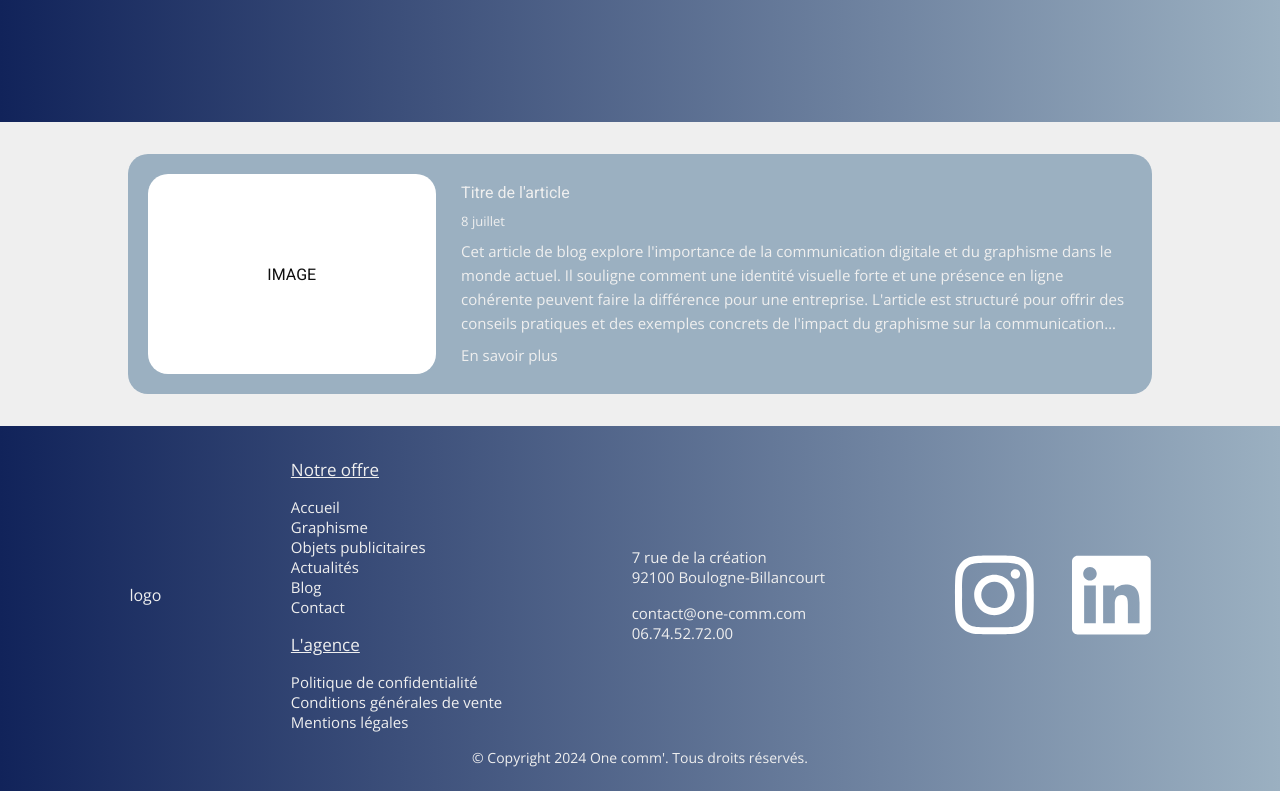
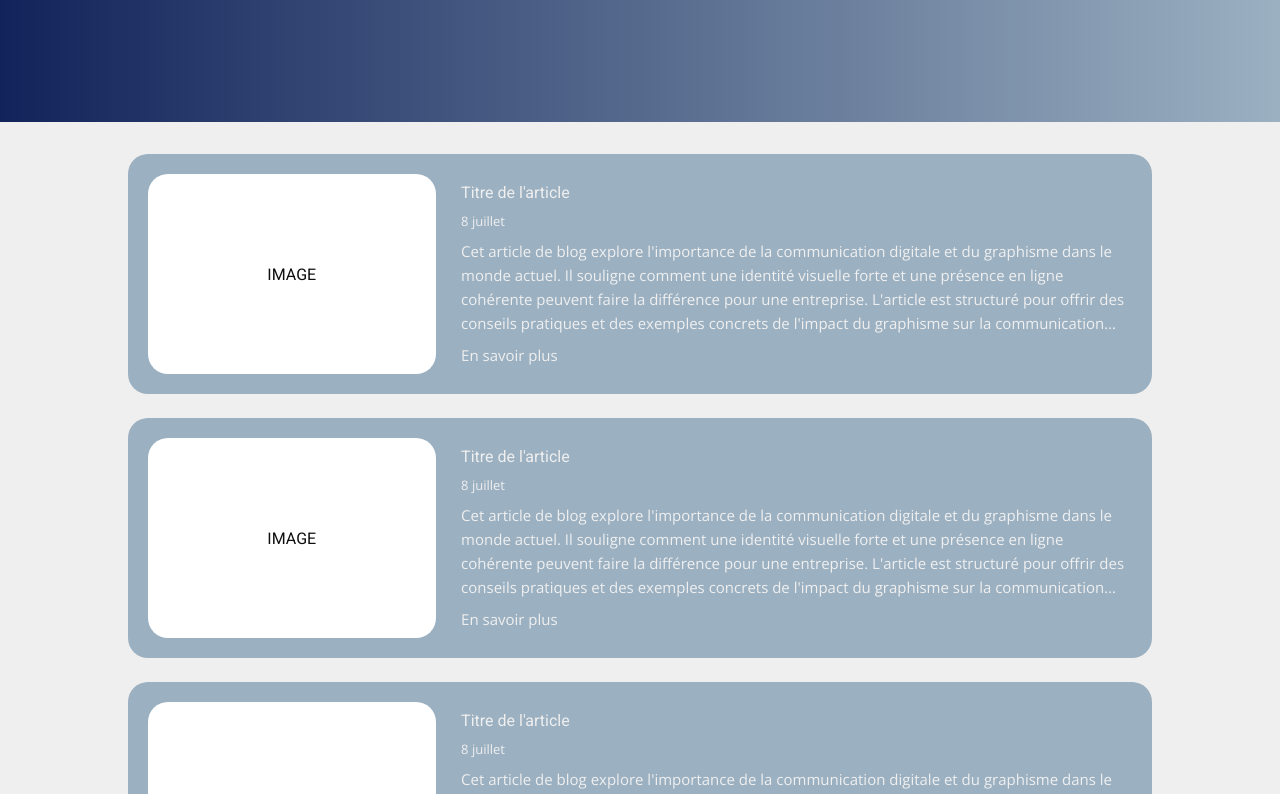
Before and after one commit to Scharlyopitz/One-comm, a React (Vite) app: page /blog in a window 1280 px wide. Shown: the part 280-1074 px from the top of the page. Built offline with nearby package versions, Linux system fonts and the light colour scheme.

Commit message:
Changement liste component

```diff
--- a/src/components/Liste/Liste.jsx
+++ b/src/components/Liste/Liste.jsx
@@ -1,6 +1,5 @@
 export default function Liste({ title, date, description }) {
   return (
-    <div className="listesContainer">
     <div className="liste">
       <div className="listeImg">IMAGE</div>
       <div className="listeTxt">
@@ -10,6 +9,5 @@ export default function Liste({ title, date, description }) {
         <button>En savoir plus</button>
       </div>
     </div>
-    </div>
   );
 }
--- a/src/pages/Blog.jsx
+++ b/src/pages/Blog.jsx
@@ -5,11 +5,28 @@ export default function Blog() {
   return (
     <main>
       <MiniSectionTxt title="Explorez notre blog." />
-      <Liste
-        title="Titre de l'article"
-        date="8 juillet"
-        description="Cet article de blog explore l'importance de la communication digitale et du graphisme dans le monde actuel. Il souligne comment une identité visuelle forte et une présence en ligne cohérente peuvent faire la différence pour une entreprise. L'article est structuré pour offrir des conseils pratiques et des exemples concrets de l'impact du graphisme sur la communication digitale."
-      />
+      <div className="listesContainer">
+        <Liste
+          title="Titre de l'article"
+          date="8 juillet"
+          description="Cet article de blog explore l'importance de la communication digitale et du graphisme dans le monde actuel. Il souligne comment une identité visuelle forte et une présence en ligne cohérente peuvent faire la différence pour une entreprise. L'article est structuré pour offrir des conseils pratiques et des exemples concrets de l'impact du graphisme sur la communication digitale."
+        />
+        <Liste
+          title="Titre de l'article"
+          date="8 juillet"
+          description="Cet article de blog explore l'importance de la communication digitale et du graphisme dans le monde actuel. Il souligne comment une identité visuelle forte et une présence en ligne cohérente peuvent faire la différence pour une entreprise. L'article est structuré pour offrir des conseils pratiques et des exemples concrets de l'impact du graphisme sur la communication digitale."
+        />
+        <Liste
+          title="Titre de l'article"
+          date="8 juillet"
+          description="Cet article de blog explore l'importance de la communication digitale et du graphisme dans le monde actuel. Il souligne comment une identité visuelle forte et une présence en ligne cohérente peuvent faire la différence pour une entreprise. L'article est structuré pour offrir des conseils pratiques et des exemples concrets de l'impact du graphisme sur la communication digitale."
+        />
+        <Liste
+          title="Titre de l'article"
+          date="8 juillet"
+          description="Cet article de blog explore l'importance de la communication digitale et du graphisme dans le monde actuel. Il souligne comment une identité visuelle forte et une présence en ligne cohérente peuvent faire la différence pour une entreprise. L'article est structuré pour offrir des conseils pratiques et des exemples concrets de l'impact du graphisme sur la communication digitale."
+        />
+      </div>
     </main>
   );
 }
--- a/src/sass/liste/_liste.scss
+++ b/src/sass/liste/_liste.scss
@@ -1,9 +1,12 @@
 .listesContainer {
   background-color: $White;
   padding: 4vh 0;
+  display: flex;
+  flex-direction: column;
+  align-items: center;
+  gap: 3vh;
 
   .liste {
-    margin: 0 auto;
     display: flex;
     background-color: $LinearLightBlue;
     width: 80vw;
--- a/src/style/style.css
+++ b/src/style/style.css
@@ -596,9 +596,12 @@ footer .copyright p {
 .listesContainer {
   background-color: #efefef;
   padding: 4vh 0;
+  display: flex;
+  flex-direction: column;
+  align-items: center;
+  gap: 3vh;
 }
 .listesContainer .liste {
-  margin: 0 auto;
   display: flex;
   background-color: #9bb0c1;
   width: 80vw;
```
Also changed, not shown: 1 other file (tests, documents, lock files or other folders). Lines whose indentation alone changed are shown as unchanged.
